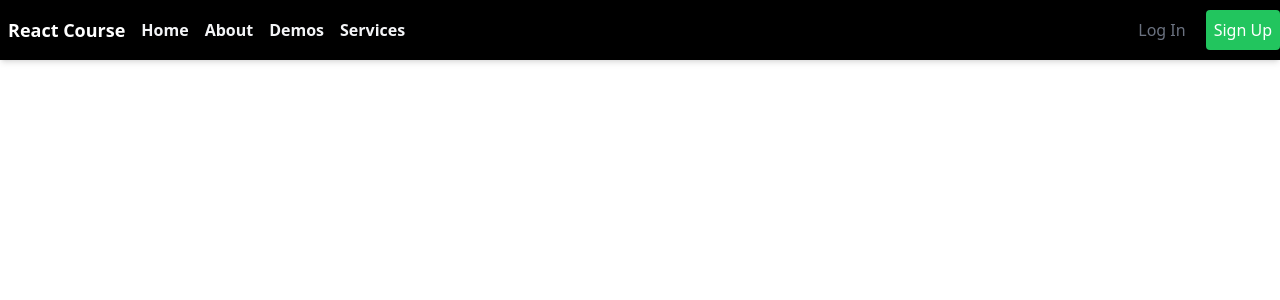
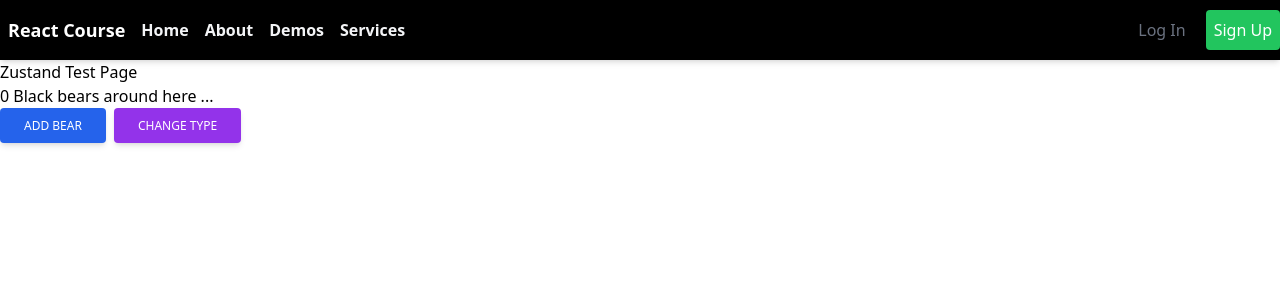
Before and after one commit to geforcesong/react-course, a React (Vite) app: page /zustand in a window 1280 px wide. Shown: the top 300 px of the page. Built offline with nearby package versions, Linux system fonts and the light colour scheme.

Commit message:
tried zustand

```diff
--- a/package.json
+++ b/package.json
@@ -14,7 +14,8 @@
     "react": "^18.0.0",
     "react-dom": "^18.0.0",
     "react-router-dom": "^6.3.0",
-    "sass": "^1.52.3"
+    "sass": "^1.52.3",
+    "zustand": "^4.0.0-rc.1"
   },
   "devDependencies": {
     "@types/react": "^18.0.0",
--- a/src/App.tsx
+++ b/src/App.tsx
@@ -3,6 +3,7 @@ import { NavBar } from './components/common/NavBar';
 import AboutPage from './pages/AboutPage';
 import HomePage from './pages/HomePage';
 import LicensePage from './pages/LicensePage';
+import ZustandTestPage from './pages/ZustandTestPage';
 
 function App() {
   return (
@@ -13,6 +14,7 @@ function App() {
           <Route path='/' element={<HomePage />} />
           <Route path='/about' element={<AboutPage />} />
           <Route path='/license' element={<LicensePage />} />
+          <Route path='/zustand' element={<ZustandTestPage />} />
         </Routes>
       </BrowserRouter>
     </div>
--- /dev/null
+++ b/src/components/bear/BearInfo.tsx
@@ -0,0 +1,36 @@
+import React from 'react';
+import shallow from 'zustand/shallow';
+import useBearStore from '../../store/bear.store';
+import { Button } from '../common/Button';
+
+export const BearInfo: React.FC = () => {
+  //   const bears = useBearStore((state) => state.bears);
+  //   const bearKind = useBearStore((state) => state.bearKind);
+
+  const { bears, bearKind } = useBearStore(
+    (state) => ({ bearKind: state.bearKind, bears: state.bears }),
+    shallow,
+  );
+
+  const increasePopulation = useBearStore((state) => state.increase);
+  const changeType = useBearStore((state) => state.changeType);
+  return (
+    <div>
+      <h1>
+        {bears} {bearKind} bears around here ...
+      </h1>
+      <div>
+        <Button
+          text='Add Bear'
+          className={'mr-2'}
+          onClick={() => increasePopulation(1)}
+        />
+        <Button
+          text='Change Type'
+          color={'purple'}
+          onClick={() => changeType()}
+        />
+      </div>
+    </div>
+  );
+};
--- /dev/null
+++ b/src/components/common/Button.tsx
@@ -0,0 +1,43 @@
+type Dic = {
+  [key: string]: string;
+};
+
+const ColorClassPlates: Dic = {
+  blue: 'bg-blue-600 hover:bg-blue-700 focus:bg-blue-700 active:bg-blue-800',
+  purple:
+    'bg-purple-600 hover:bg-purple-700 focus:bg-purple-700 active:bg-purple-800',
+  green:
+    'bg-green-500 hover:bg-green-600 focus:bg-green-600 active:bg-green-700',
+  red: 'bg-red-600 hover:bg-red-700 focus:bg-red-700 active:bg-red-800',
+  yellow:
+    'bg-yellow-500 hover:bg-yellow-600 focus:bg-yellow-600 active:bg-yellow-700',
+  lightblue:
+    'bg-blue-400 hover:bg-blue-500 focus:bg-blue-500 active:bg-blue-600',
+  gray: 'bg-gray-800 hover:bg-gray-900 focus:bg-gray-900 active:bg-gray-900',
+};
+
+type ButtonProps = {
+  onClick?: () => void;
+  text: string;
+  color?: keyof Dic;
+  className?: string;
+};
+
+export const Button: React.FC<ButtonProps> = ({
+  text,
+  color,
+  onClick,
+  className,
+}: ButtonProps) => {
+  const colorTheme = ColorClassPlates[color || 'blue'];
+  const colorThemeClass = `${colorTheme} inline-block px-6 py-2.5 text-white font-medium text-xs leading-tight uppercase rounded shadow-md hover:shadow-lg focus:shadow-lg focus:outline-none focus:ring-0 active:shadow-lg transition duration-150 ease-in-out`;
+  return (
+    <button
+      onClick={onClick}
+      type='button'
+      className={colorThemeClass + ` ${className || ''}`}
+    >
+      {text}
+    </button>
+  );
+};
--- a/src/components/common/NavBar.tsx
+++ b/src/components/common/NavBar.tsx
@@ -22,6 +22,7 @@ export const NavBar: React.FC = () => {
         subMenus: [
           { text: 'Countries', link: '/countries' },
           { text: 'Calculator', link: '/helloworld' },
+          { text: 'Zustand', link: '/zustand' },
         ],
       },
       {
--- /dev/null
+++ b/src/pages/ZustandTestPage.tsx
@@ -0,0 +1,11 @@
+import { BearInfo } from '../components/bear/BearInfo';
+
+const ZustandTestPage: React.FC = () => {
+  return (
+    <div>
+      <h1>Zustand Test Page</h1>
+      <BearInfo />
+    </div>
+  );
+};
+export default ZustandTestPage;
--- /dev/null
+++ b/src/store/bear.store.ts
@@ -0,0 +1,20 @@
+import create from 'zustand';
+
+interface BearState {
+  bears: number;
+  bearKind: string;
+  increase: (by: number) => void;
+  changeType: () => void;
+}
+
+const useBearStore = create<BearState>()((set) => ({
+  bears: 0,
+  bearKind: 'Black',
+  increase: (by) => set((state) => ({ bears: state.bears + by })),
+  changeType: () =>
+    set((state) => ({
+      bearKind: state.bearKind === 'Black' ? 'White' : 'Black',
+    })),
+}));
+
+export default useBearStore;
--- a/tailwind.config.js
+++ b/tailwind.config.js
@@ -14,7 +14,11 @@ module.exports = {
       yellow: colors.yellow,
       orange: colors.orange,
       green: colors.green,
-      blue: colors.blue
+      blue: colors.blue,
+      pink: colors.pink,
+      purple: colors.purple,
+      lime: colors.lime,
+      red: colors.red
     },
     extend: {},
   },
```
Also changed, not shown: 1 other file (tests, documents, lock files or other folders).
